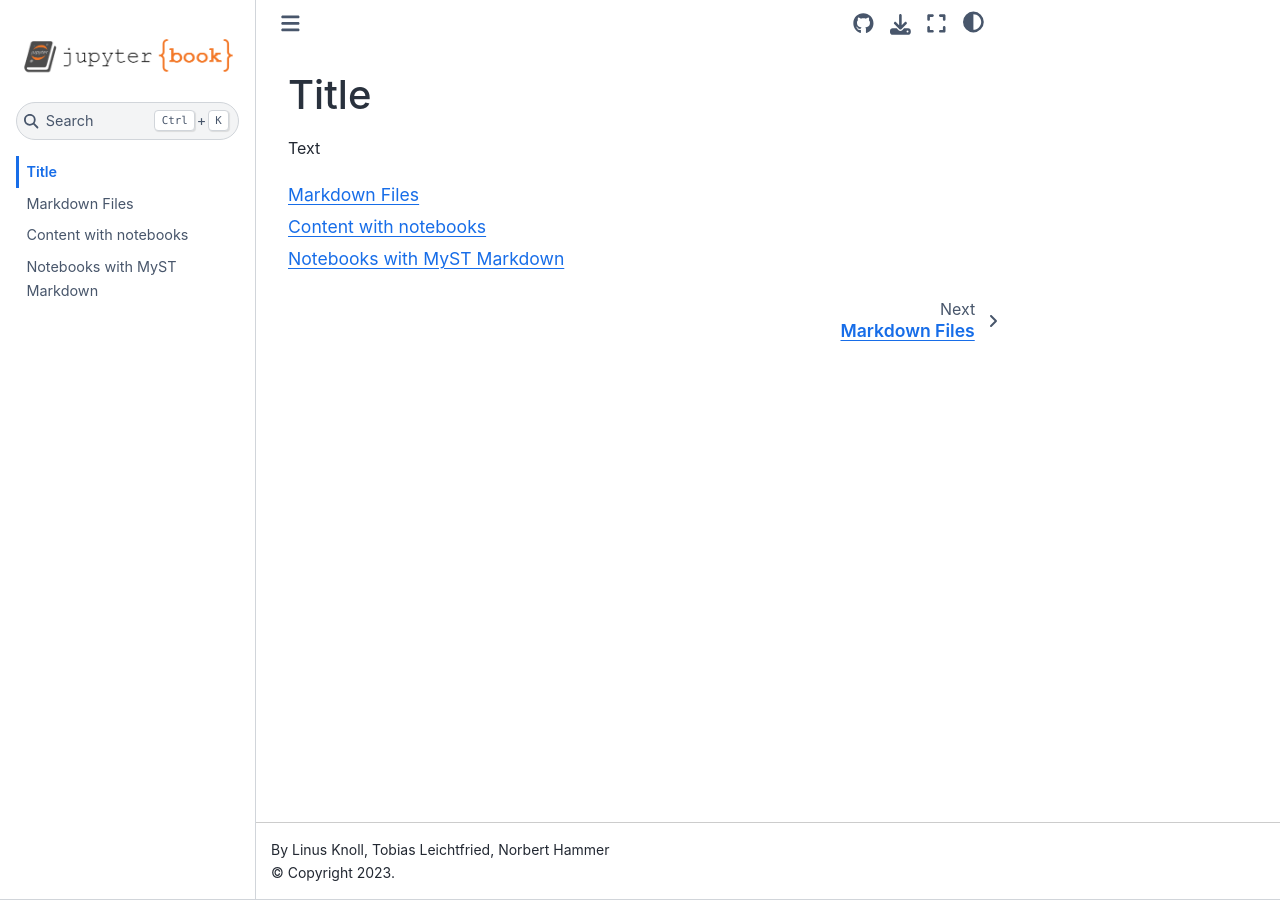
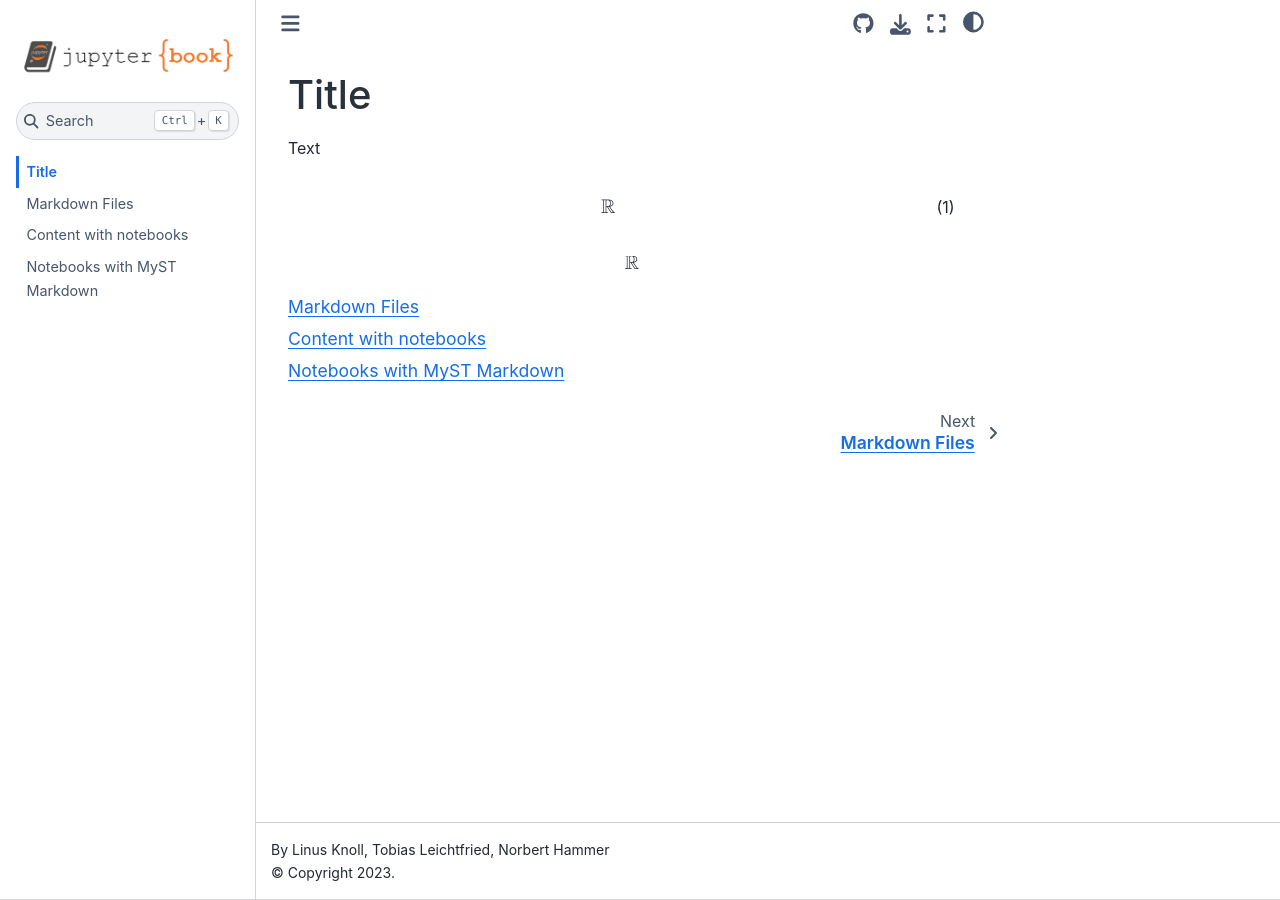
Before and after one commit to triadtitans/seminar_rigid_body_methods, a Jupyter Book: the page built from intro.md, in a window 1280 px wide. Built offline with Jupyter Book 1.0.4 settings and Sphinx 7.4.7 and the Sphinx Book theme 1.1.4, drawn with Linux system fonts in a browser that asks for light colours; some of the changed lines change nothing that is shown.

Commit message:
chore: added parsing extensions

````diff
--- a/_config.yml
+++ b/_config.yml
@@ -30,3 +30,22 @@
 html:
   use_issues_button: false
   use_repository_button: true
+
+parse:
+  myst_enable_extensions:
+    # don't forget to list any other extensions you want enabled,
+    # including those that are enabled by default!
+    - amsmath
+    - attrs_inline
+    - colon_fence
+    - deflist
+    - dollarmath
+    - fieldlist
+    - html_admonition
+    - html_image
+    - linkify
+    - replacements
+    - smartquotes
+    - strikethrough
+    - substitution
+    - tasklist
--- a/intro.md
+++ b/intro.md
@@ -2,5 +2,13 @@
 
 Text
 
+\begin{equation}
+\mathbb{R}
+\end{equation}
+
+$$
+\mathbb{R}
+$$
+
 ```{tableofcontents}
 ```
````
